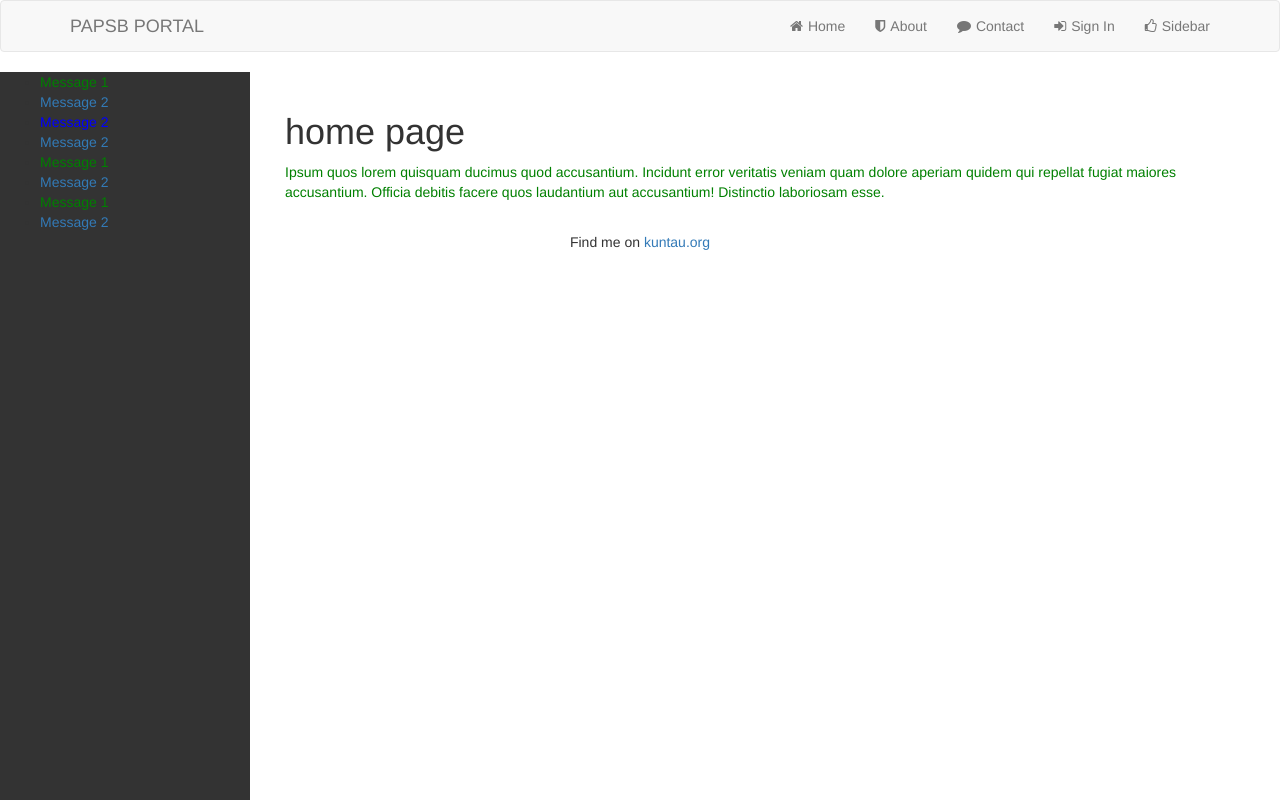
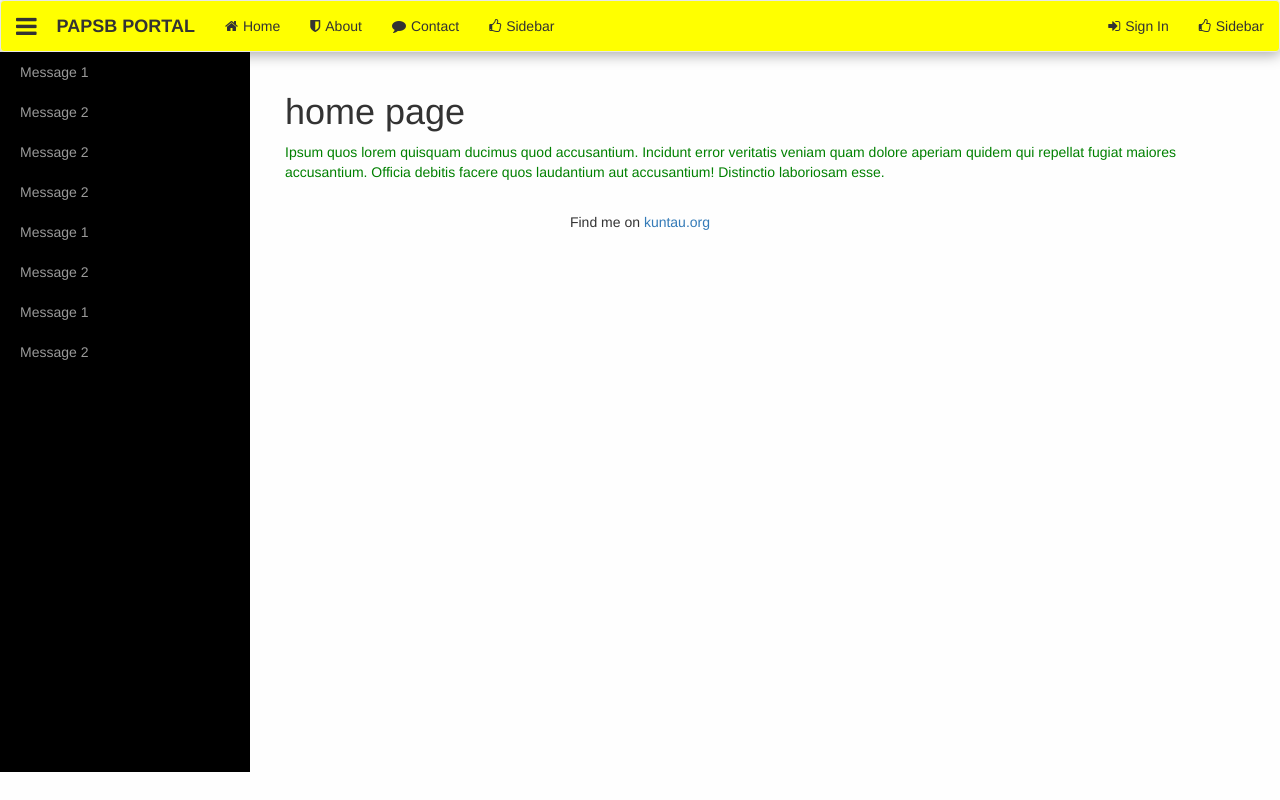
Before and after one commit to kuntau/node-spa-partials, a website: page public/index.html in a window 1280 px wide. Drawn offline with nearby package versions, Linux system fonts and the light colour scheme; some packages are replaced by stand-ins of ours; a script that the page names is missing.

Commit message:
change navbar color and sidebar block display

```diff
--- a/public/css/main.css
+++ b/public/css/main.css
@@ -3,6 +3,11 @@
 #2B292A
 
 */
+
+body {
+  background: #fefefe;
+}
+
 #wrapper {
   padding-left: 0;
   -webkit-transition: all 0.5s ease;
@@ -17,10 +22,10 @@
   position: fixed;
   left: 250px;
   width: 0;
-  height: 100%;
+  height: 90%;
   margin-left: -250px;
   overflow-y: auto;
-  background: #333;
+  background: #000;
   -webkit-transition: all 0.5s ease;
   transition: all 0.5s ease;
 }
@@ -47,14 +52,54 @@
   margin-right: -250px;
 }
 
+/* navbar style */
+.navbar-default .navbar-header > a {
+  color: #333;
+  font-weight: bold;
+}
+
+.navbar-default .navbar-navicon {
+  padding-right: 0;
+}
+.navbar-default {
+  background: yellow;
+  -webkit-box-shadow: #aaa 0 3px 5px;
+  box-shadow: #aaa 0 3px 1em;
+  margin-bottom: 0;
+}
+.navbar-default .navbar-nav li > a {
+  color: #333;
+}
+.navbar-default ul.navbar-right:last-child {
+  margin-right: 0;
+}
+
 /* sidebar style */
 .sidebar-nav {
-  position: absolute;
-  top: 0;
   width: 250px;
-  /* margin: 0; */
-  /* padding: 0; */
+  margin: 0;
+  padding: 0;
 }
+.sidebar-nav li {
+  text-indent: 20px;
+  line-height: 40px;
+}
+.sidebar-nav li a {
+  display: block;
+  text-decoration: none;
+  color: #999;
+}
+.sidebar-nav li a:hover {
+  text-decoration: none;
+  color: #fff;
+  background: rgba(255, 255, 255, 0.2);
+}
+.sidebar-nav li a:active,
+.sidebar-nav li a:focus {
+  text-decoration: none;
+}
+
+/* color! */
 .blue {
   color: blue;
 }
--- a/public/index.html
+++ b/public/index.html
@@ -26,20 +26,25 @@
   <!-- header and navbar -->
   <header>
     <nav class="navbar navbar-default">
-      <div class="container">
+      <!-- <div class="container"> -->
         <div class="navbar-header">
+          <a class="navbar-brand navbar-navicon"><i class="fa fa-navicon fa-lg"></i></a>
           <a ui-sref="home" class="navbar-brand">PAPSB PORTAL</a>
         </div>
 
-        <ul class="nav navbar-nav navbar-right">
+        <ul class="nav navbar-nav">
           <li><a ui-sref="home"><i class="fa fa-home"></i>Home</a></li>
           <li><a ui-sref="about"><i class="fa fa-shield"></i>About</a></li>
           <li><a ui-sref="contact"><i class="fa fa-comment"></i>Contact</a></li>
+          <li><a ng-href="#/sidebar" ng-click="sidebar = !sidebar">
+              <i class="fa fa-thumbs-o-up"></i>Sidebar</a></li>
+        </ul>
+        <ul class="nav navbar-nav navbar-right">
           <li><a ng-href="#/auth" app-login="login"><i class="fa fa-sign-in"></i>Sign In</a></li>
           <li><a ng-href="#/sidebar" ng-click="sidebar = !sidebar">
               <i class="fa fa-thumbs-o-up"></i>Sidebar</a></li>
         </ul>
-      </div>
+        <!-- </div> -->
     </nav>
   </header>
 
```
